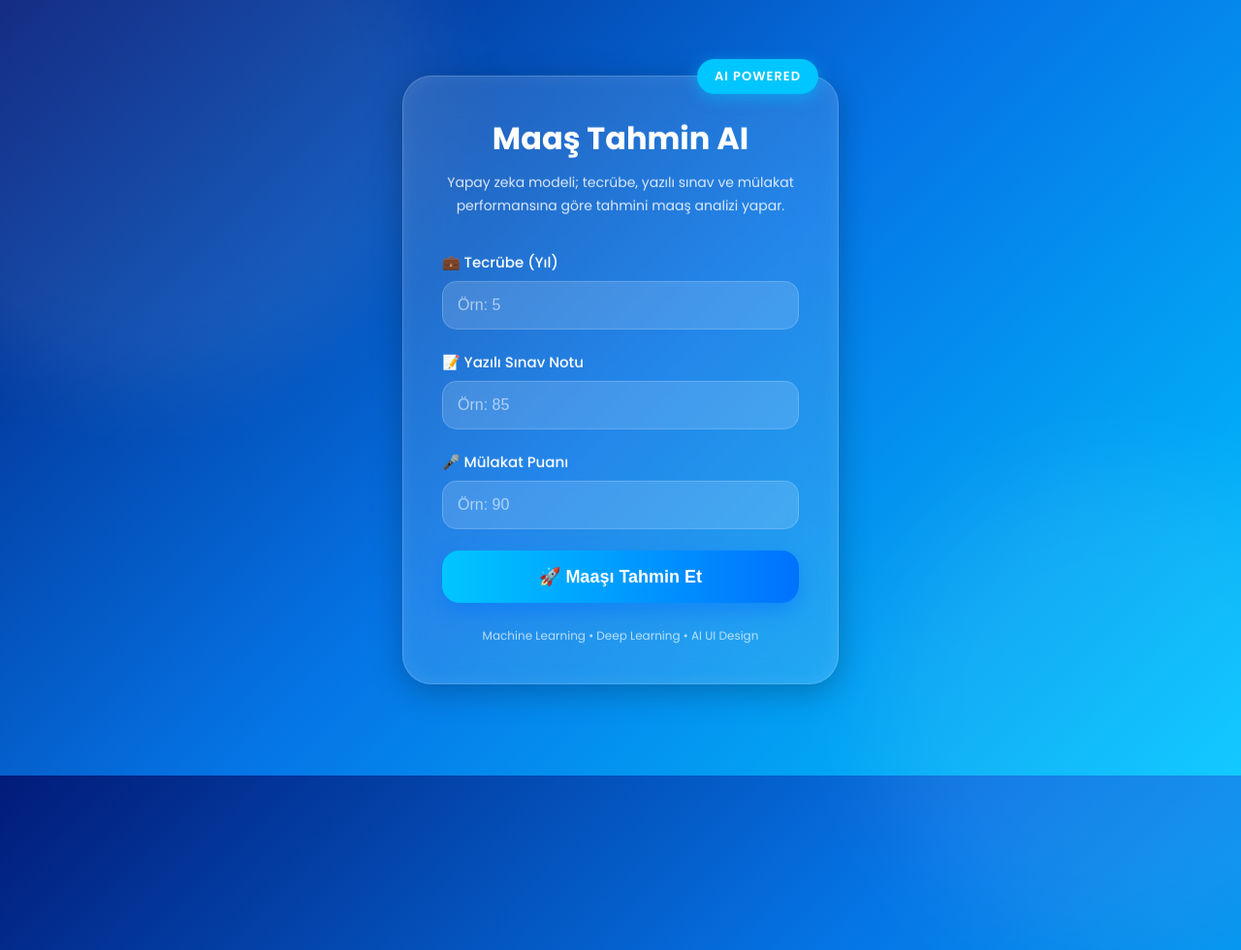
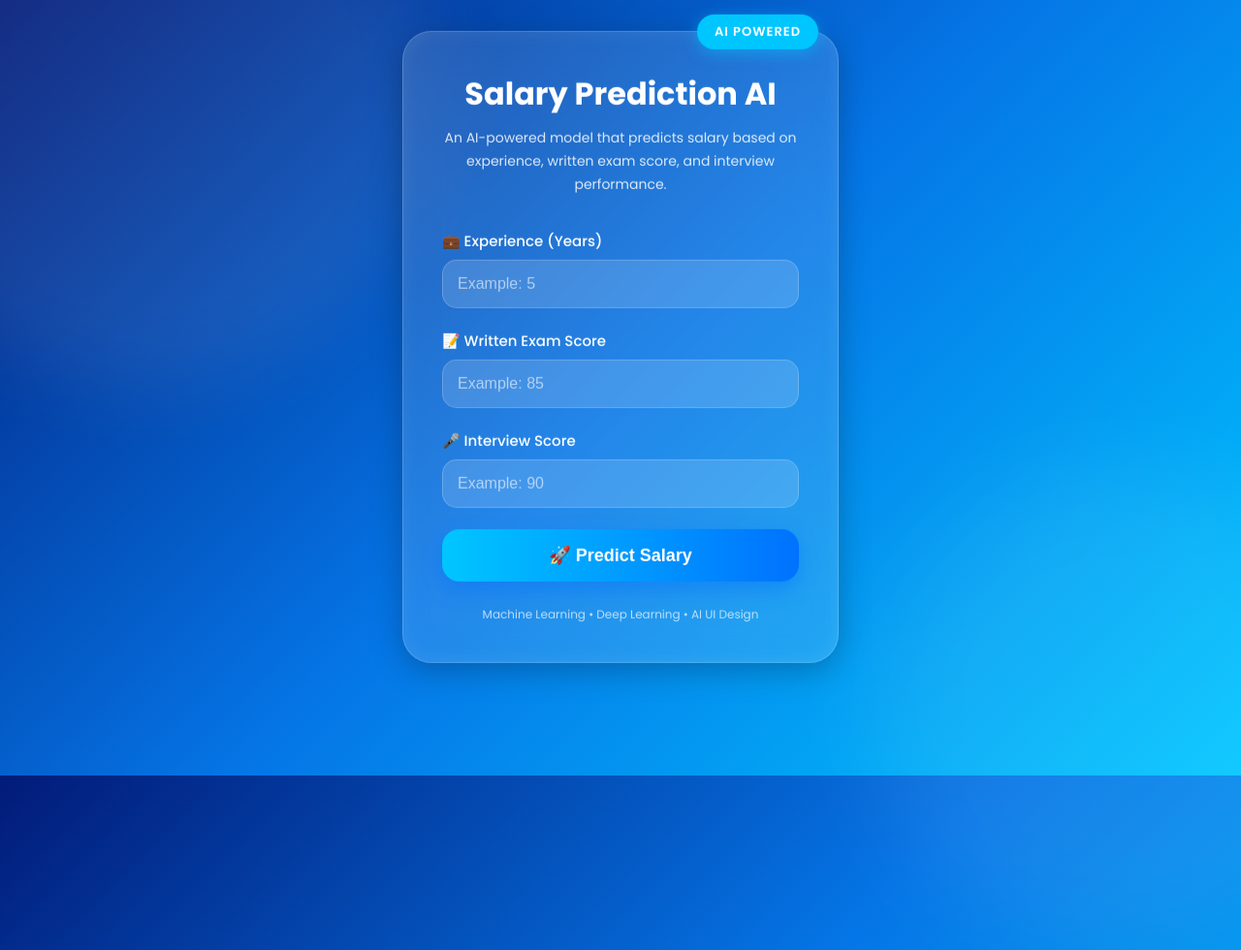
Before and after one commit to feridesyazar/salary-prediction-api, a Flask app: page / in a window 1280 px wide; the page is wider, and only the part inside the window is pictured. Shown: that part at 97% size. Run offline with Flask 3, Linux system fonts and the light colour scheme; parts of the project's set-up code (start-up, migrations or seed data) failed here and were passed over.

Commit message:
Update index.html

```diff
--- a/templates/index.html
+++ b/templates/index.html
@@ -20,11 +20,11 @@
             min-height:100vh;
             display:flex;
             justify-content:center;
-            align-items:center;
+            align-items: flex-start;
             background: linear-gradient(135deg,#021B79,#0575E6,#00C6FF);
-            overflow:hidden;
+            overflow-y: auto;
             position:relative;
-            padding:20px;
+            padding: 40px 20px;
         }
 
         /* Background Glow Effects */
@@ -219,59 +219,59 @@
         </div>
 
         <h1 class="title">
-            Maaş Tahmin AI
+            Salary Prediction AI
         </h1>
 
         <p class="subtitle">
-            Yapay zeka modeli; tecrübe, yazılı sınav ve mülakat performansına göre tahmini maaş analizi yapar.
+            An AI-powered model that predicts salary based on experience, written exam score, and interview performance.
         </p>
 
         <form action="/predict" method="post">
 
             <div class="input-group">
                 <label for="tecrube">
-                    💼 Tecrübe (Yıl)
+                    💼 Experience (Years)
                 </label>
 
                 <input
                     type="number"
                     id="tecrube"
                     name="tecrube"
-                    placeholder="Örn: 5"
+                    placeholder="Example: 5"
                     required
                 >
             </div>
 
             <div class="input-group">
                 <label for="yazili">
-                    📝 Yazılı Sınav Notu
+                    📝 Written Exam Score
                 </label>
 
                 <input
                     type="number"
                     id="yazili"
                     name="yazili"
-                    placeholder="Örn: 85"
+                    placeholder="Example: 85"
                     required
                 >
             </div>
 
             <div class="input-group">
                 <label for="mulakat">
-                    🎤 Mülakat Puanı
+                    🎤 Interview Score
                 </label>
 
                 <input
                     type="number"
                     id="mulakat"
                     name="mulakat"
-                    placeholder="Örn: 90"
+                    placeholder="Example: 90"
                     required
                 >
             </div>
 
             <button type="submit" class="btn">
-                🚀 Maaşı Tahmin Et
+                🚀 Predict Salary
             </button>
 
         </form>
@@ -283,7 +283,7 @@
         <div class="result-box">
 
             <h2 class="result-title">
-                💰 Tahmini Maaş
+                💰 Estimated Salary
             </h2>
 
             <div class="prediction">
```
